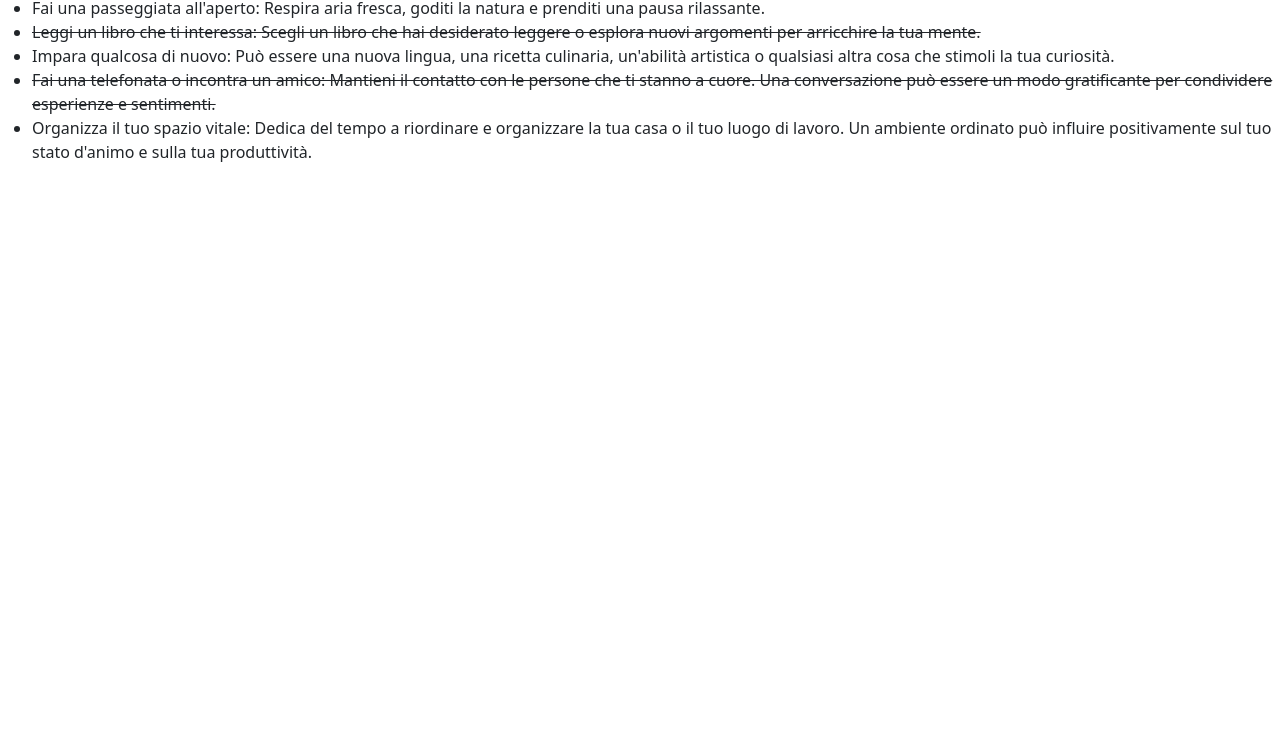
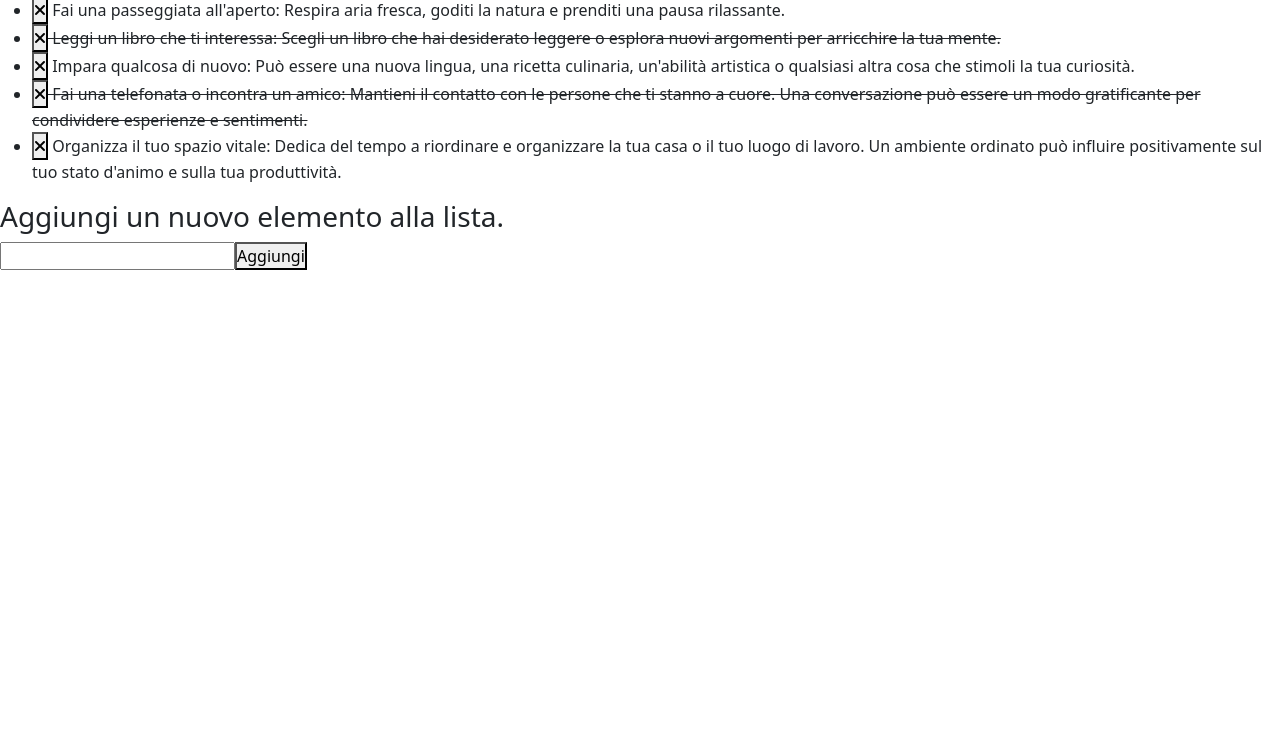
Before and after one commit to andreafrancioni/vue-todolist, a plain HTML site: page index.html in a window 1280 px wide. Shown: the part 60-800 px from the top of the page. Drawn offline with nearby package versions, Linux system fonts and the light colour scheme.

Commit message:
Completate Milestone 2 e 3

```diff
--- a/index.html
+++ b/index.html
@@ -18,11 +18,14 @@
 
         <h1>Lista di cose da fare</h1>
         <ul>
-            <li :class="isDone(toDoList[i].done)" v-for="(item, i) in toDoList">
+            <li :class="isDone(toDoList[i].done)" v-for="(item, i) in toDoList" @click="setDone(toDoList[i].done, i)" >
+                <button @click="removeFromList(i)"><i class="fas fa-xmark"></i></button>
                 {{toDoList[i].do}}
             </li>
         </ul>
-
+        <h3>Aggiungi un nuovo elemento alla lista.</h3>
+        <input type="text" v-model="nuovoToDo">
+        <button @click="inserisciToDo()">Aggiungi</button>
     </div>
 
     <!-- JS -->
--- a/js/main.js
+++ b/js/main.js
@@ -27,11 +27,39 @@ const opzioni = {
                 },
             ],
 
+            nuovoToDo: "",
         }
     },
     methods: {
         isDone(done){
             return (done==true) ? "done" : "nodone";
+        },
+
+        setDone(done, i){
+            if(done == false){
+                console.log("imposto su true")
+                this.toDoList[i].done = true;
+
+            }else{
+                console.log("imposto su false")
+                this.toDoList[i].done = false;
+            }
+
+        },
+
+        removeFromList(index){
+            console.log("rimuovi da lista");
+            console.log(this.toDoList[index])
+            this.toDoList.splice(index, 1);
+        },
+
+        inserisciToDo(){
+            const nuovoOggettoToDo = {
+                do: this.nuovoToDo,
+                done: false
+            }
+            this.toDoList.push(nuovoOggettoToDo);
+            this.nuovoToDo = "";
         }
     }
 
```
